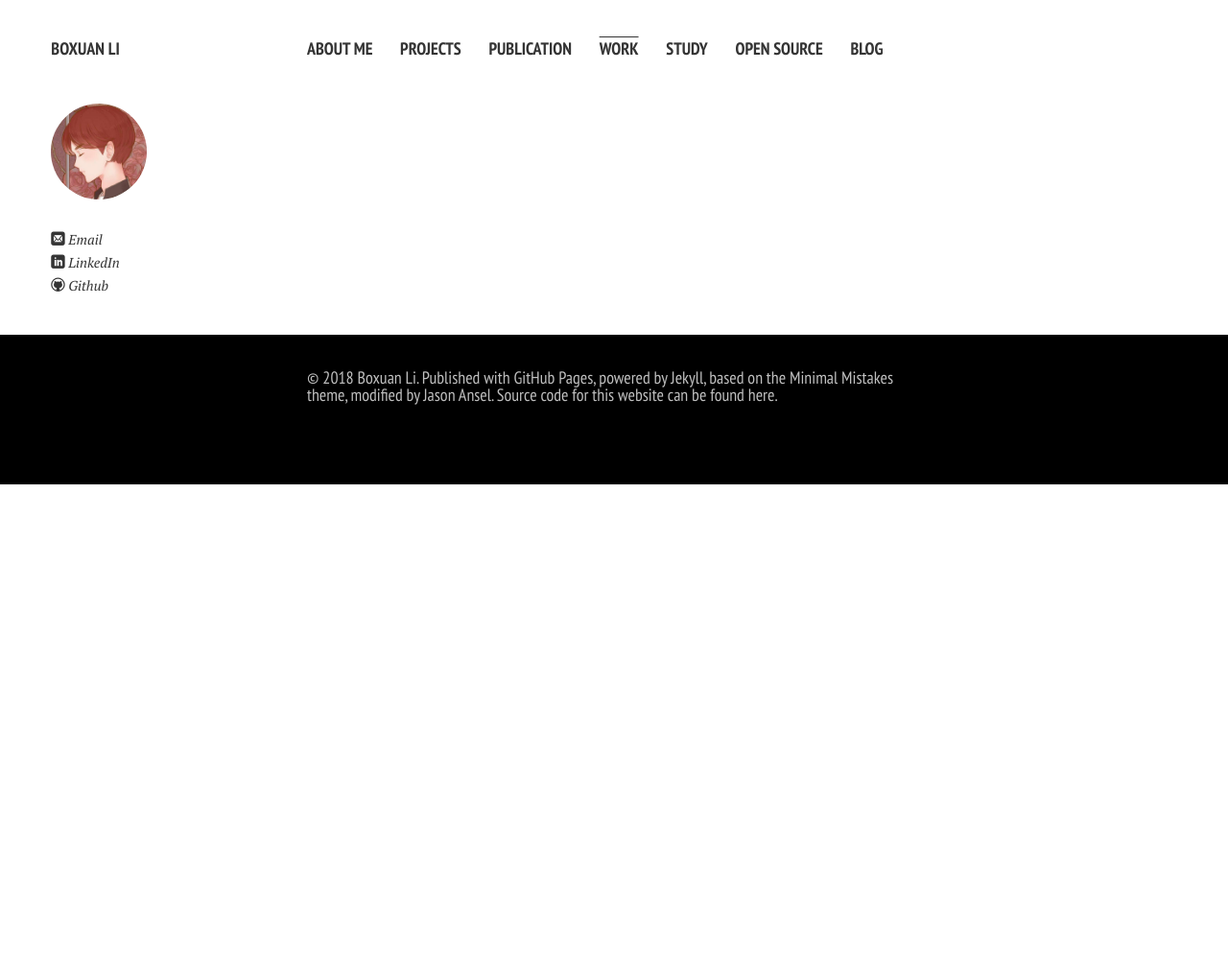
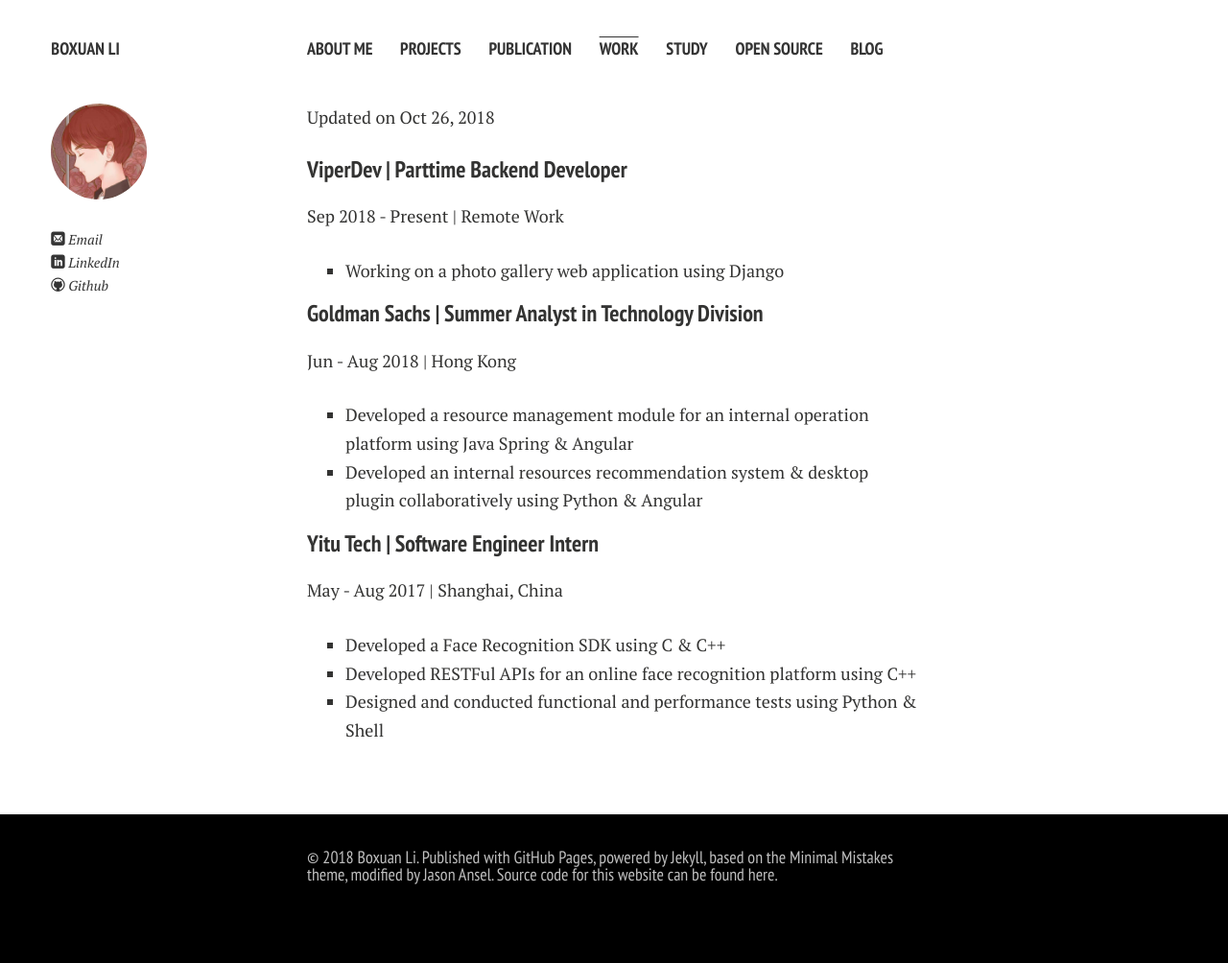
Before and after one commit to li-boxuan/li-boxuan.github.io, a Jekyll site: the page built from work.md, in a window 1280 px wide. Shown: the whole page at 96% size. Built offline with Jekyll 4.4.1, drawn with Linux system fonts in a browser that asks for light colours; nearby versions of some CDN libraries; Markdown is read by kramdown in place of the engine named in the settings; before the commit the page ends 900 px from its top, so only the background shows below that.

Commit message:
work.md: Add work experiences

```diff
--- a/work.md
+++ b/work.md
@@ -3,3 +3,21 @@ layout: page
 permalink: /work/index.html
 title: Work Experience
 ---
+Updated on Oct 26, 2018
+
+### ViperDev | Parttime Backend Developer
+Sep 2018 - Present | Remote Work
+- Working on a photo gallery web application using Django
+
+### Goldman Sachs | Summer Analyst in Technology Division
+Jun - Aug 2018 | Hong Kong
+- Developed a resource management module for an internal operation platform
+using Java Spring & Angular
+- Developed an internal resources recommendation system & desktop plugin
+collaboratively using Python & Angular
+
+### Yitu Tech | Software Engineer Intern
+May - Aug 2017 | Shanghai, China
+- Developed a Face Recognition SDK using C & C++
+- Developed RESTFul APIs for an online face recognition platform using C++
+- Designed and conducted functional and performance tests using Python & Shell
```
